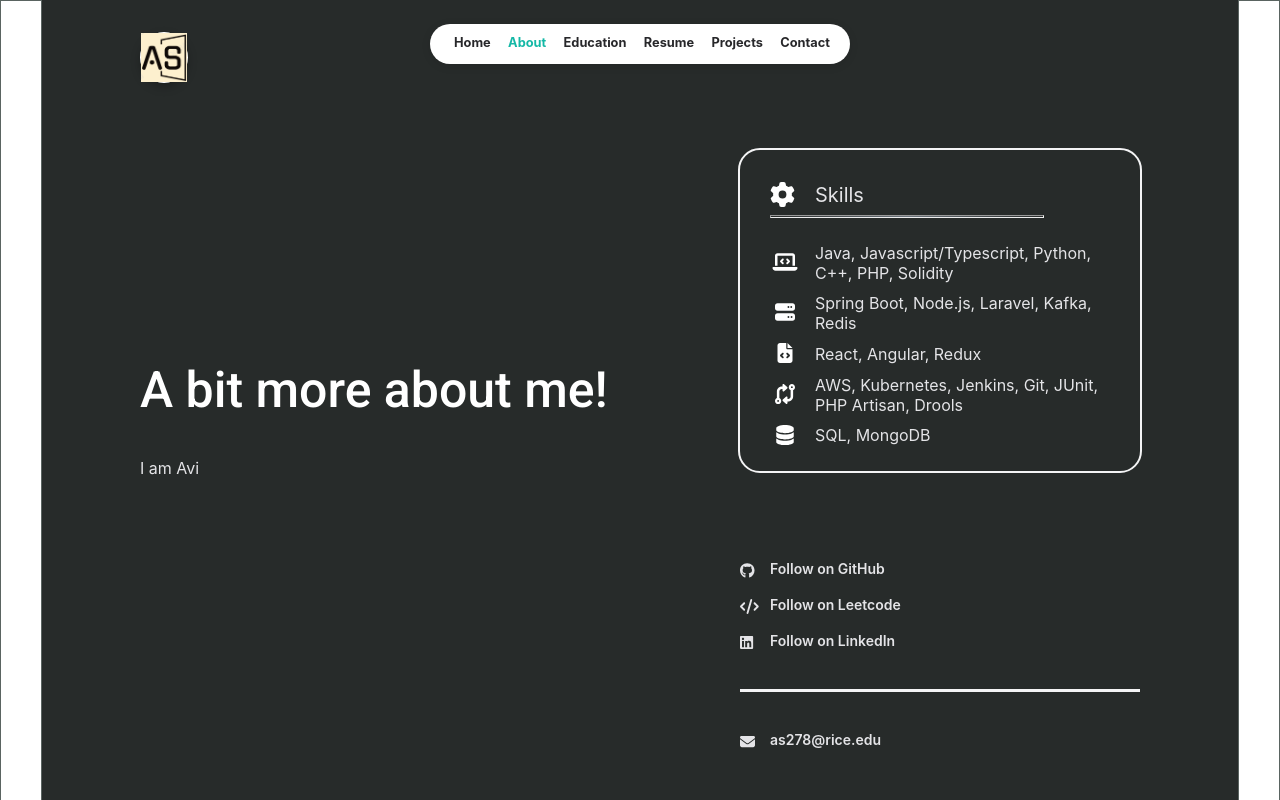
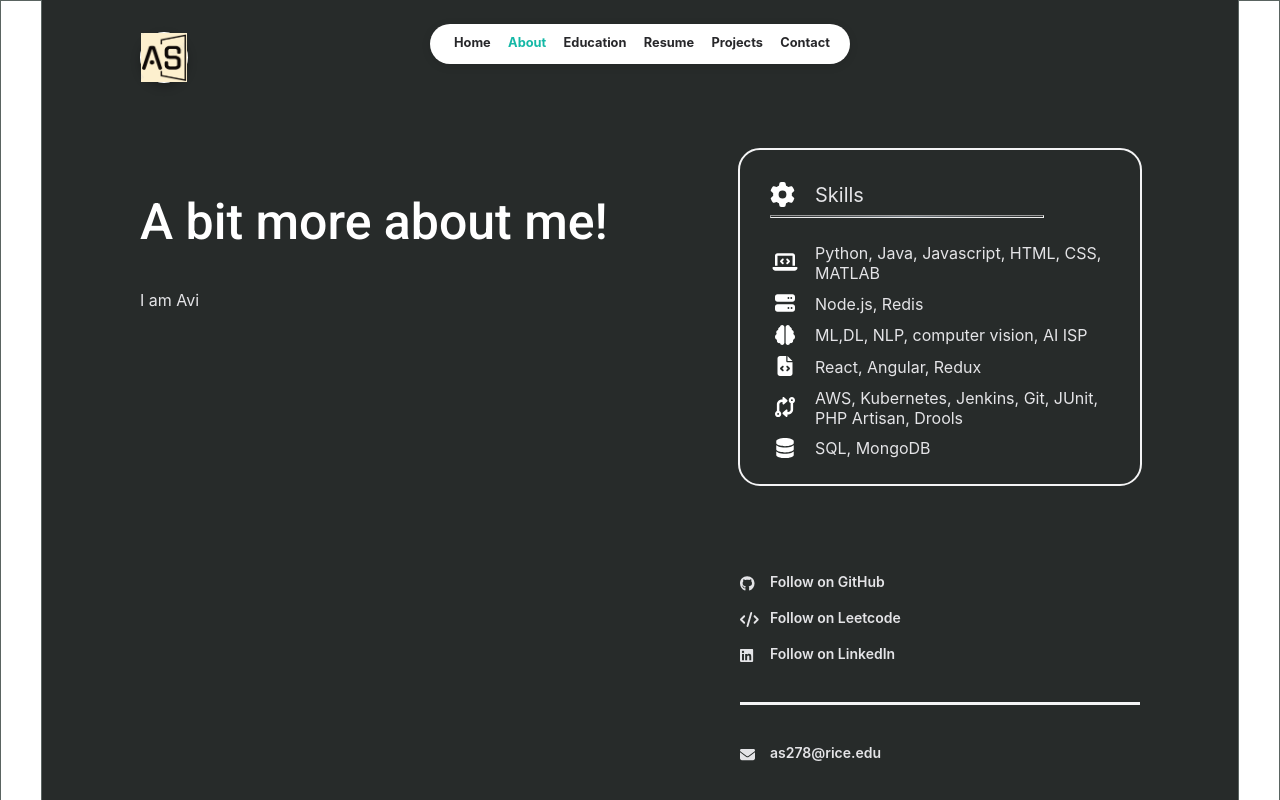
Before and after one commit to avisinghal6/avisinghal.github.io, a React (Create React App) app in the folder portfolio/: page /about in a window 1280 px wide. Shown: the top 800 px of the page. Built offline with nearby package versions, Linux system fonts and the light colour scheme.

Commit message:
fixed positioning

```diff
--- a/portfolio/src/components/skills.js
+++ b/portfolio/src/components/skills.js
@@ -7,6 +7,7 @@ import {
 	faServer,
 	faCodeCompare,
 	faFileCode,
+    faBrain
 } from "@fortawesome/free-solid-svg-icons";
 
 import Card from "./common/card";
@@ -31,8 +32,7 @@ const Skills = () => {
 
 							{/* <div class="vl"></div> */}
 							<div className="skill-name">
-								Java, Javascript/Typescript, Python, C++, PHP,
-								Solidity
+								Python, Java, Javascript, HTML, CSS, MATLAB
 							</div>
 						</div>
 						<div className="skill">
@@ -43,7 +43,18 @@ const Skills = () => {
 								/>
 							</div>
 							<div className="skill-name">
-								Spring Boot, Node.js, Laravel, Kafka, Redis
+								Node.js, Redis
+							</div>
+						</div>
+                        <div className="skill">
+							<div className="icon-container">
+								<FontAwesomeIcon
+									icon={faBrain}
+									className="skill-icon"
+								/>
+							</div>
+							<div className="skill-name">
+								ML,DL, NLP, computer vision, AI ISP
 							</div>
 						</div>
 						<div className="skill">
--- a/portfolio/src/styles/pages/about/about.css
+++ b/portfolio/src/styles/pages/about/about.css
@@ -2,7 +2,7 @@
 	display: flex;
 	justify-content: left;
     width:50%;
-	padding-top: 25px;
+	padding-bottom: 325px;
     word-wrap: break-word;
 }
 
```
